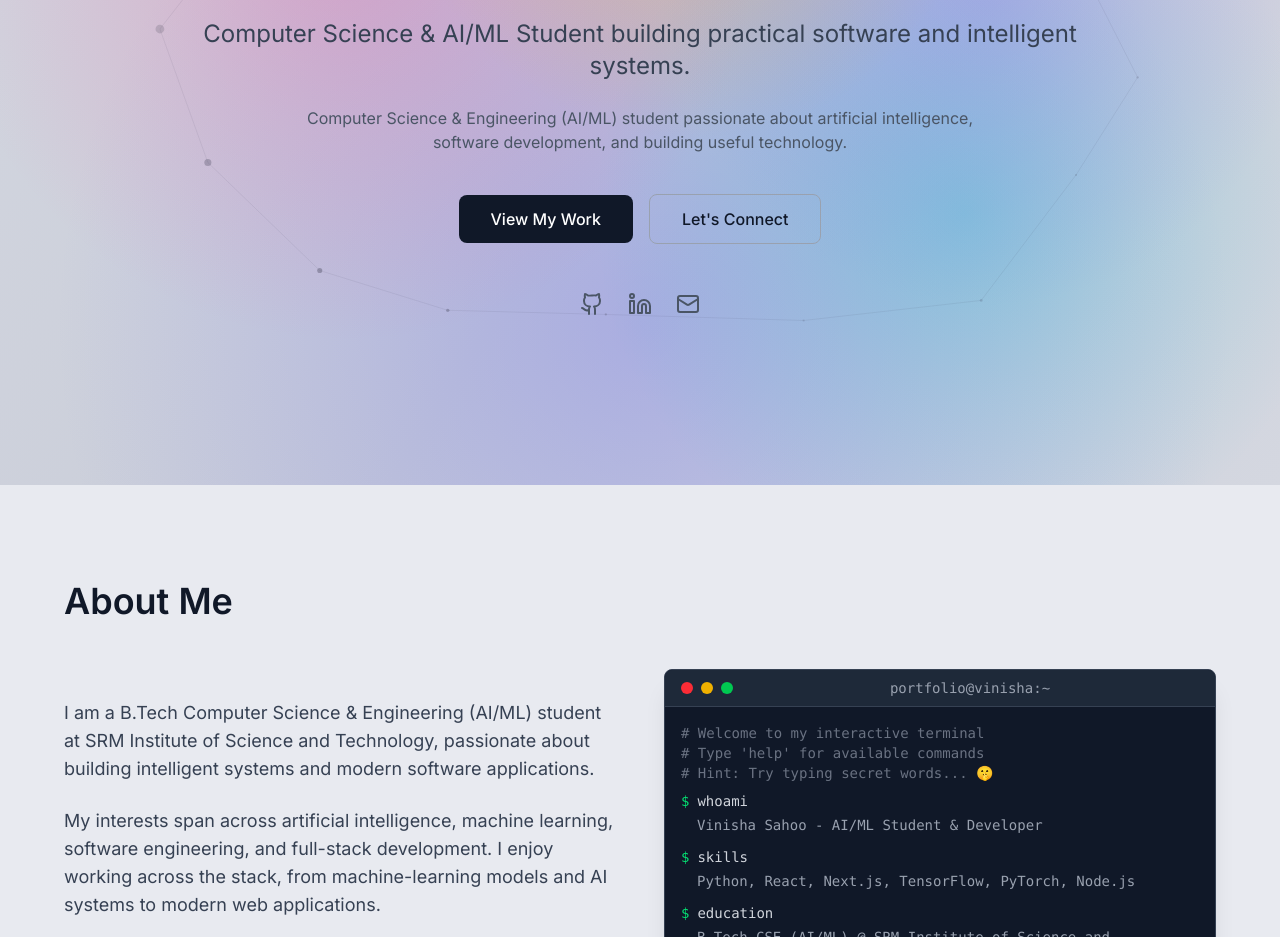
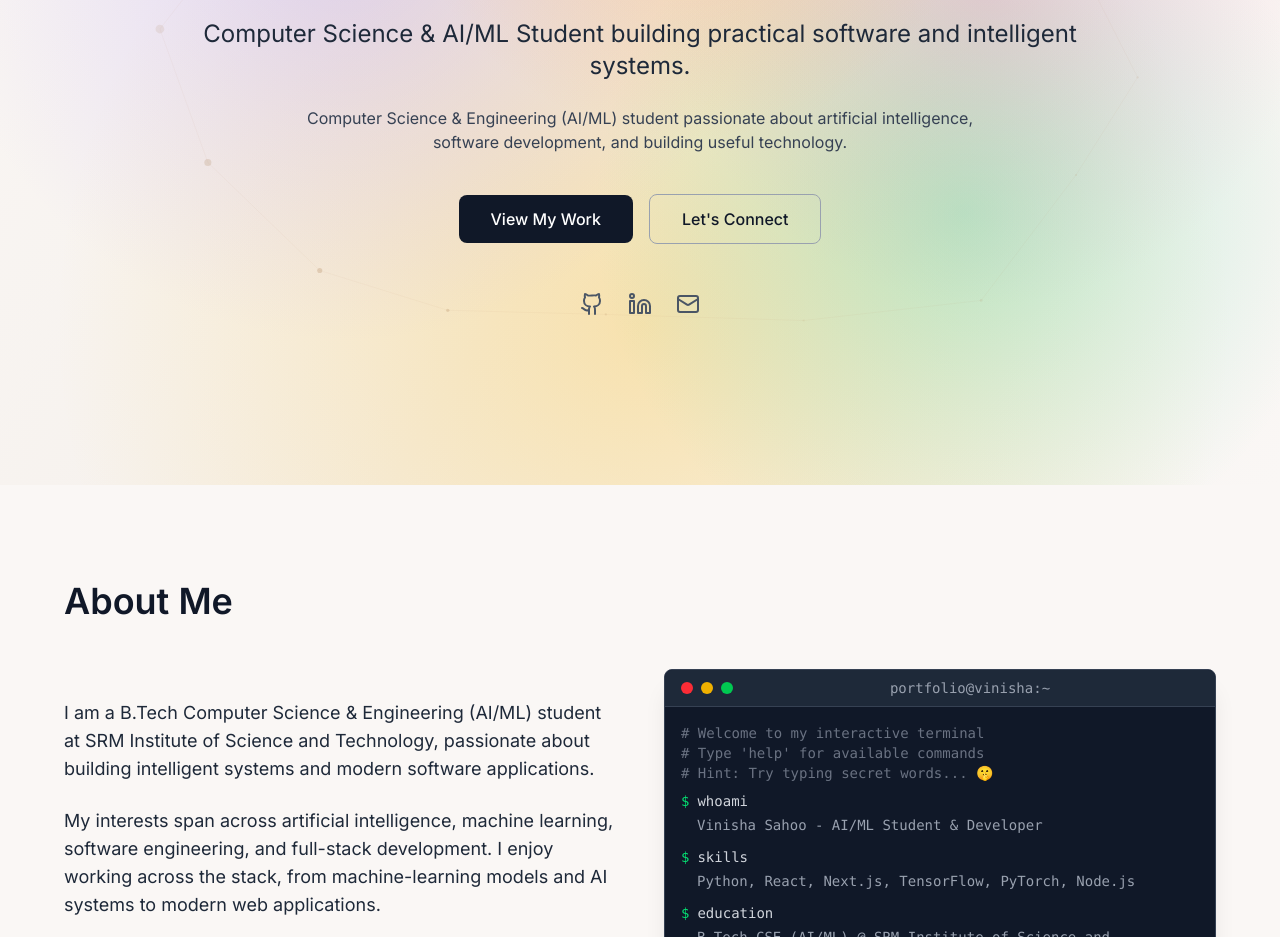
Before and after one commit to Vinisha-725/Portfolio-website, a Next.js app: page / in a window 1280 px wide. Shown: the part 315-1252 px from the top of the page. Built offline with nearby package versions, Linux system fonts and the light colour scheme.

Commit message:
Redesign light mode with warm cream background and pastel color scheme

```diff
--- a/src/app/globals.css
+++ b/src/app/globals.css
@@ -1,8 +1,8 @@
 @import "tailwindcss";
 
 :root {
-  --background: #e8eaf0;
-  --foreground: #1a1a2e;
+  --background: #faf7f5;
+  --foreground: #2d2d2d;
 }
 
 .dark {
--- a/src/components/About.tsx
+++ b/src/components/About.tsx
@@ -12,17 +12,17 @@ export default function About() {
         <FadeIn delay={100}>
           <div className="grid md:grid-cols-2 gap-12 items-center">
             <div>
-              <p className="text-lg text-gray-700 dark:text-gray-300 mb-6">
+              <p className="text-lg text-gray-800 dark:text-gray-300 mb-6">
                 I am a B.Tech Computer Science & Engineering (AI/ML) student at SRM Institute of Science
                 and Technology, passionate about building intelligent systems and modern software
                 applications.
               </p>
-              <p className="text-lg text-gray-700 dark:text-gray-300 mb-6">
+              <p className="text-lg text-gray-800 dark:text-gray-300 mb-6">
                 My interests span across artificial intelligence, machine learning, software
                 engineering, and full-stack development. I enjoy working across the stack, from
                 machine-learning models and AI systems to modern web applications.
               </p>
-              <p className="text-lg text-gray-700 dark:text-gray-300">
+              <p className="text-lg text-gray-800 dark:text-gray-300">
                 I am driven by the opportunity to create practical technology that solves real-world
                 problems and makes a meaningful impact.
               </p>
--- a/src/components/Background.tsx
+++ b/src/components/Background.tsx
@@ -37,12 +37,20 @@ export default function Background() {
     window.addEventListener("resize", resizeCanvas);
 
     // Animated gradient blobs
-    const blobs = [
+    const blobs = isDarkMode
+      ? [
           { x: 0.2, y: 0.3, radius: 0, maxRadius: 600, color: "#6366f1", speed: 0.002, phase: 0 },
           { x: 0.8, y: 0.2, radius: 0, maxRadius: 500, color: "#8b5cf6", speed: 0.003, phase: 2 },
           { x: 0.5, y: 0.8, radius: 0, maxRadius: 550, color: "#ec4899", speed: 0.0025, phase: 4 },
           { x: 0.3, y: 0.6, radius: 0, maxRadius: 450, color: "#06b6d4", speed: 0.0015, phase: 1 },
           { x: 0.7, y: 0.5, radius: 0, maxRadius: 480, color: "#f59e0b", speed: 0.0022, phase: 3 },
+        ]
+      : [
+          { x: 0.2, y: 0.3, radius: 0, maxRadius: 600, color: "#fbbf24", speed: 0.002, phase: 0 },
+          { x: 0.8, y: 0.2, radius: 0, maxRadius: 500, color: "#f472b6", speed: 0.003, phase: 2 },
+          { x: 0.5, y: 0.8, radius: 0, maxRadius: 550, color: "#a78bfa", speed: 0.0025, phase: 4 },
+          { x: 0.3, y: 0.6, radius: 0, maxRadius: 450, color: "#34d399", speed: 0.0015, phase: 1 },
+          { x: 0.7, y: 0.5, radius: 0, maxRadius: 480, color: "#fb923c", speed: 0.0022, phase: 3 },
         ];
 
     const animate = () => {
@@ -56,9 +64,9 @@ export default function Background() {
         bgGradient.addColorStop(0.5, "#1e1b4b");
         bgGradient.addColorStop(1, "#0f172a");
       } else {
-        bgGradient.addColorStop(0, "#d4d7e0");
-        bgGradient.addColorStop(0.5, "#c8ccd8");
-        bgGradient.addColorStop(1, "#d4d7e0");
+        bgGradient.addColorStop(0, "#faf7f5");
+        bgGradient.addColorStop(0.5, "#f5f0eb");
+        bgGradient.addColorStop(1, "#faf7f5");
       }
       ctx.fillStyle = bgGradient;
       ctx.fillRect(0, 0, canvas.width, canvas.height);
@@ -109,14 +117,14 @@ export default function Background() {
         ctx.arc(x, y, size, 0, Math.PI * 2);
         ctx.fillStyle = isDarkMode
           ? `rgba(255, 255, 255, ${0.15 + Math.sin(time + i) * 0.08})`
-          : `rgba(60, 60, 80, ${0.25 + Math.sin(time + i) * 0.1})`;
+          : `rgba(180, 140, 100, ${0.2 + Math.sin(time + i) * 0.1})`;
         ctx.fill();
       }
 
       // Add connecting lines between nearby particles
       ctx.strokeStyle = isDarkMode
         ? "rgba(255, 255, 255, 0.03)"
-        : "rgba(60, 60, 80, 0.08)";
+        : "rgba(180, 140, 100, 0.06)";
       ctx.lineWidth = 1;
 
       for (let i = 0; i < shapeCount; i++) {
--- a/src/components/Hero.tsx
+++ b/src/components/Hero.tsx
@@ -17,10 +17,10 @@ export default function Hero() {
         <h1 className="text-5xl md:text-6xl font-semibold text-gray-900 dark:text-white mb-6">
           Hi, I'm Vinisha Sahoo.
         </h1>
-        <p className="text-xl md:text-2xl text-gray-700 dark:text-gray-300 mb-6">
+        <p className="text-xl md:text-2xl text-gray-800 dark:text-gray-300 mb-6">
           Computer Science & AI/ML Student building practical software and intelligent systems.
         </p>
-        <p className="text-base text-gray-600 dark:text-gray-400 mb-10 max-w-2xl mx-auto">
+        <p className="text-base text-gray-700 dark:text-gray-400 mb-10 max-w-2xl mx-auto">
           Computer Science & Engineering (AI/ML) student passionate about artificial intelligence,
           software development, and building useful technology.
         </p>
```
Lines whose indentation alone changed are shown as unchanged.
